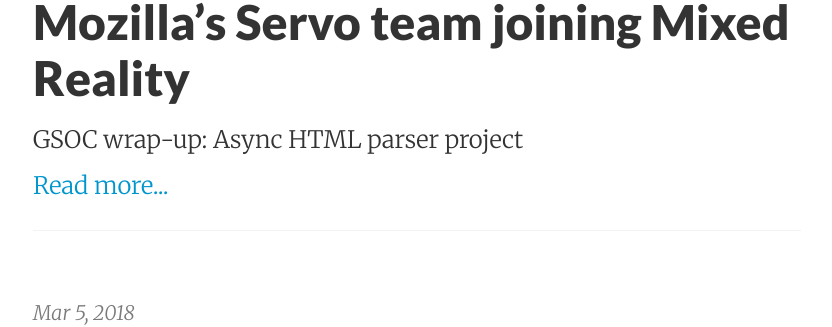
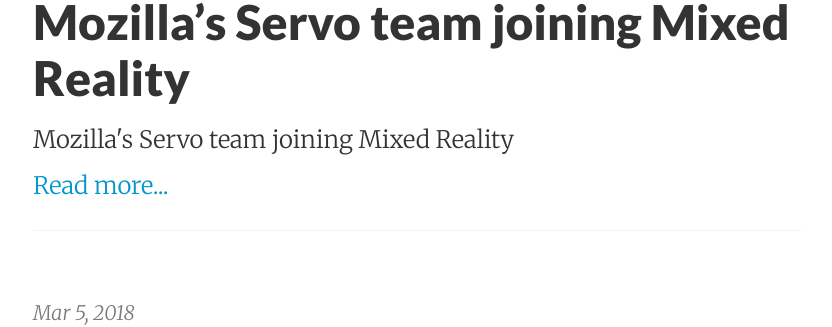
Before and after one commit to servo/blog.servo.org, a Jekyll site: the page built from index.html, in a window 1280 px wide and 900 px high. Shown: the part 170-497 px from the top of the window, without its empty margins (223-1055 px from the left). Built offline with Jekyll 4.4.1, drawn with Linux system fonts in a browser that asks for light colours; the list of posts is cut into pages by our own code.

Commit message:
Fix summary

```diff
--- a/_posts/2018-03-09-servo-and-mixed-reality.md
+++ b/_posts/2018-03-09-servo-and-mixed-reality.md
@@ -2,7 +2,7 @@
 layout:     post
 title:      Mozilla’s Servo team joining Mixed Reality
 date:       2018-03-09 12:00:00 +0530
-summary:    "GSOC wrap-up: Async HTML parser project"
+summary:    "Mozilla's Servo team joining Mixed Reality"
 categories:
 ---
 
```
